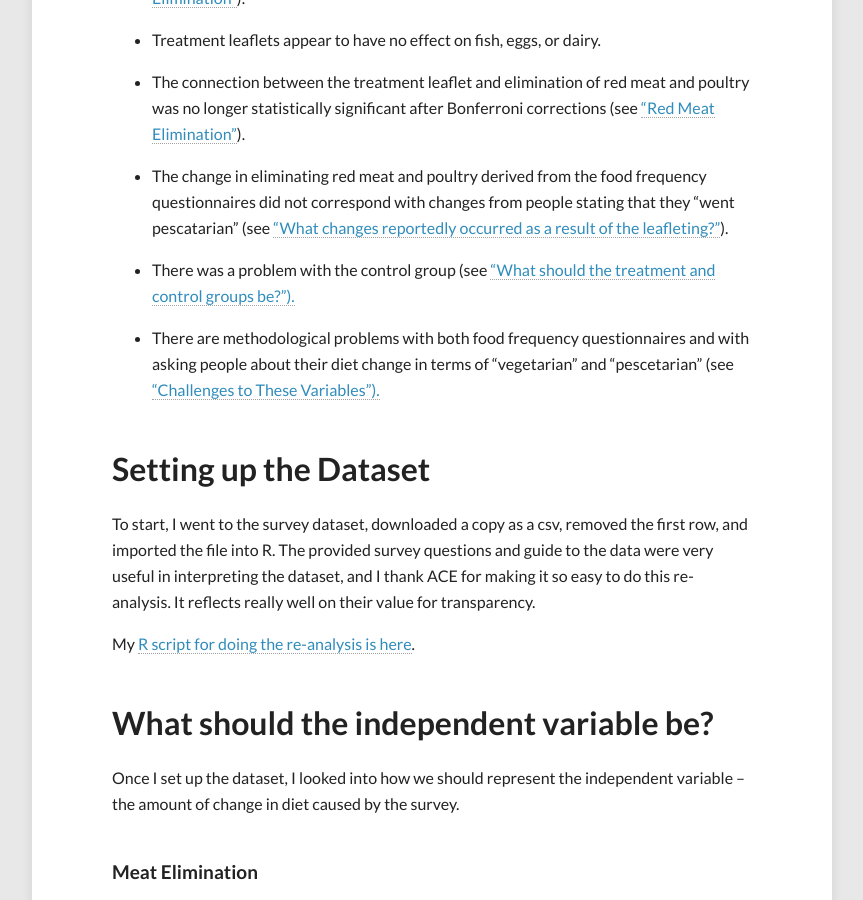
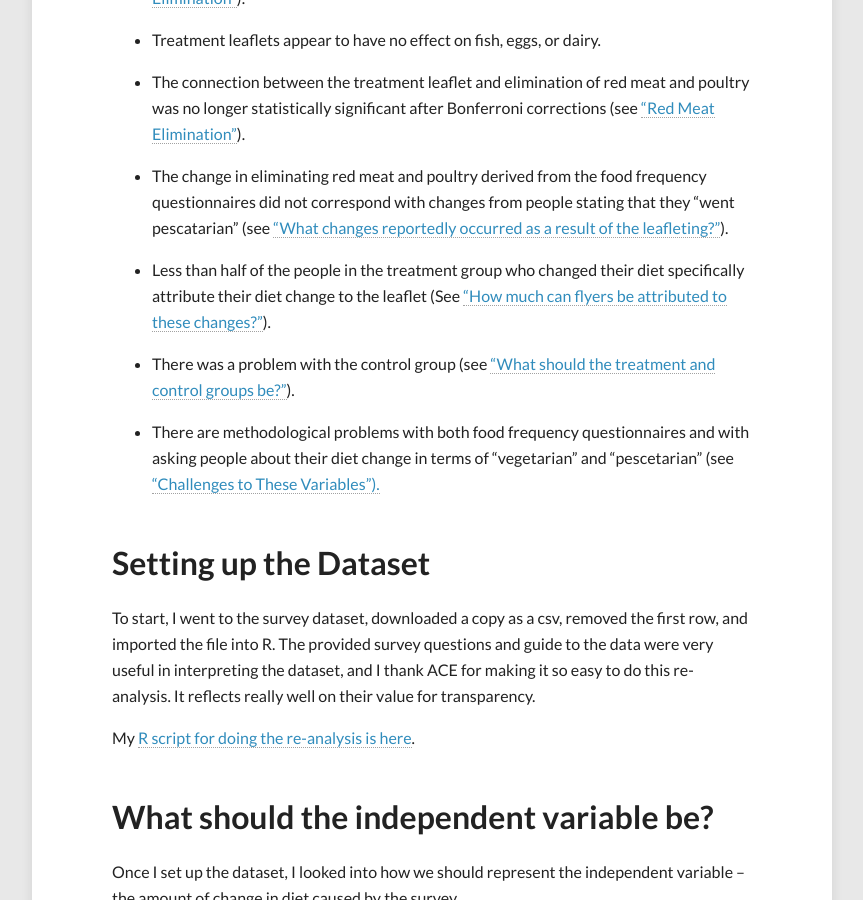
Before and after one commit to peterhurford/peterhurford.github.io, a Jekyll site: the page built from _posts/2014-06-04-a-re-analysis-of-ace-leaflet-study.markdown, in a window 1280 px wide and 900 px high, scrolled down 2328 px. Shown: the whole window, without its empty margins (208-1071 px from the left). Built offline with Jekyll 4.4.1, drawn with Linux system fonts in a browser that asks for light colours; comment, search, counter and statistics services are not loaded.

Commit message:
Typo fixes in new post

```diff
--- a/_posts/2014-06-04-a-re-analysis-of-ace-leaflet-study.markdown
+++ b/_posts/2014-06-04-a-re-analysis-of-ace-leaflet-study.markdown
@@ -59,7 +59,9 @@
 
 * The change in eliminating red meat and poultry derived from the food frequency questionnaires did not correspond with changes from people stating that they “went pescatarian” (see <a href="#changes">"What changes reportedly occurred as a result of the leafleting?"</a>).
 
-* There was a problem with the control group (see <a href="#control">"What should the treatment and control groups be?").
+* Less than half of the people in the treatment group who changed their diet specifically attribute their diet change to the leaflet (See <a href="#attribution">"How much can flyers be attributed to these changes?"</a>).
+
+* There was a problem with the control group (see <a href="#control">"What should the treatment and control groups be?"</a>).
 
 * There are methodological problems with both food frequency questionnaires and with asking people about their diet change in terms of “vegetarian” and “pescetarian” (see <a href="#challenges">"Challenges to These Variables").
 
@@ -249,7 +251,7 @@
 </table>
 
 
-## Challenges to These Variables <a id="challenges">&nsbp;</a>
+## Challenges to These Variables <a id="challenges">&nbsp;</a>
 
 Why look at eight different independent variables?  One reason was that we were interested in both partial meat elimination and full meat elimination.  But another reason is that it’s really hard to figure out who exactly is vegetarian...
 
@@ -514,7 +516,7 @@
 Furthermore, it’s also worth noting that ACE did not do any sort of corrections for doing multiple statistical tests.  When we do a Bonferroni correction here, having done fourteen separate analyses, we reduce our threshold for statistical significance from p = 0.05 to p = 0.05/14, or 0.003, which no tests met.  Even a less stringent test, such as starting from p = 0.1 before Bonferroni corrections is not met.
 
 
-## How much can flyers be attributed to these changes?
+## How much can flyers be attributed to these changes? <a id="attributon">&nbsp;</a>
 
 One way we can look a little bit closer is with variables that (a) self-report how much of the leaflet was actually read, (b) self-report how influential the leaflet was, and (c) self-report the reason for changing diets.
 
```
